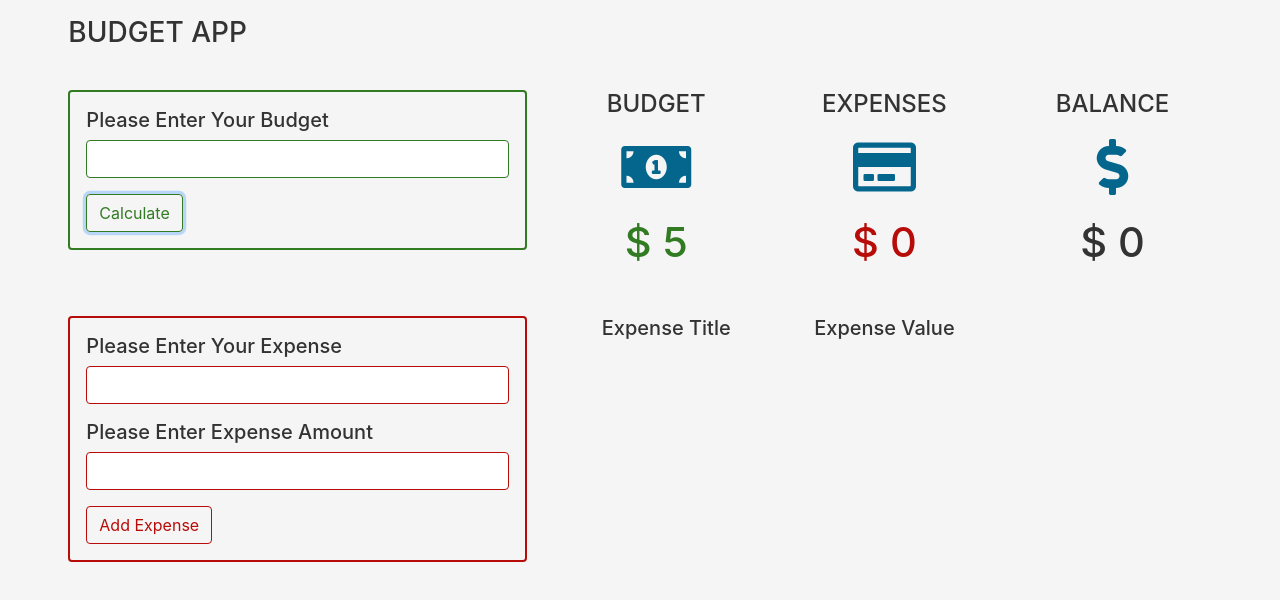
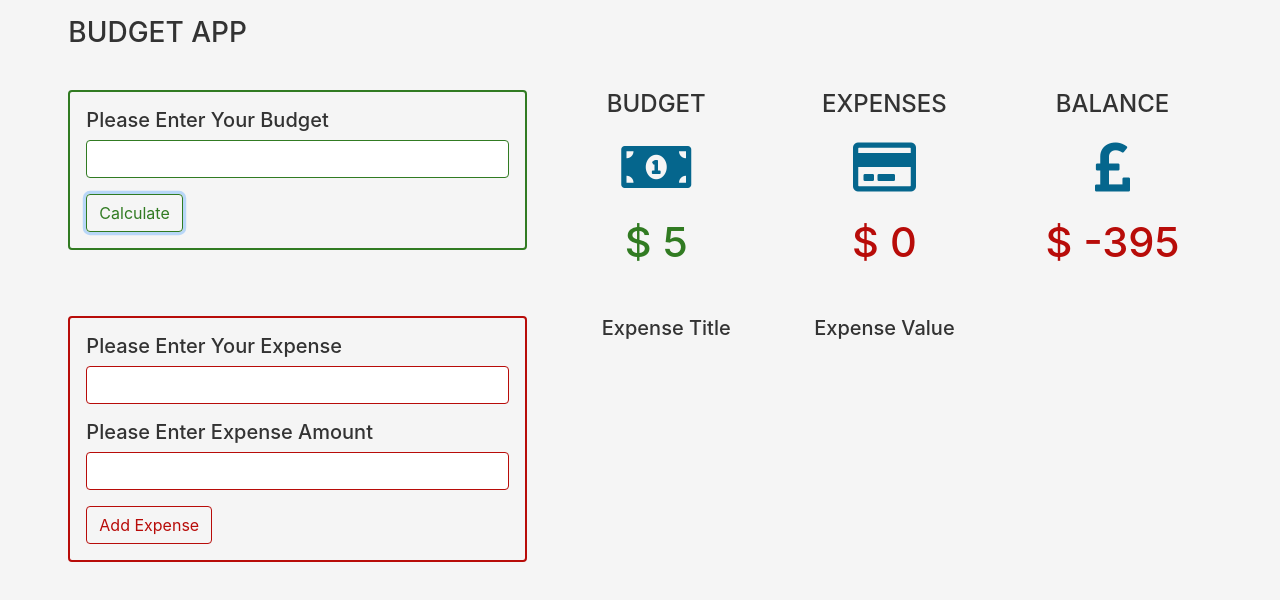
Before and after one commit to timmlaxton/Budget_App, a plain HTML site: page index.html in a window 1280 px wide. Both pictures are taken after typing "5" into the empty fields and a click on the button "Calculate". Drawn offline with Linux system fonts and the light colour scheme.

Commit message:
budgets deducts

```diff
--- a/index.html
+++ b/index.html
@@ -54,7 +54,7 @@
        </div>
        <div class="col-4 text-center">
         <h6 class="text-uppercase info-title">balance</h6>
-        <span class="balance-icon"><i class="fas fa-dollar-sign"></i></span>
+        <span class="balance-icon"><i class="fas fa-pound-sign"></i></span>
         <h4 class="text-uppercase mt-2 balance" id="balance"> <span>$ </span><span id="balance-amount">0</span></h4>
        </div>
       </div>
--- a/js/app.js
+++ b/js/app.js
@@ -32,9 +32,22 @@ submitBudgetForm(){
   }
   showBalance(){
     const expense = this.totalExpense();
+    const total = parseInt(this.budgetAmount.textContent) - expense;
+    this.balanceAmount.textContent = total;
+    if(total < 0){
+      this.balance.classList.remove('showGreen', 'showBlack');
+      this.balance.classList.add("showRed");
+    } else if(total > 0) {
+      this.balance.classList.remove('showRed', 'showBlack');
+      this.balance.classList.add("showGreen");
+    } else if (total === 0) {
+      this.balance.classList.remove('showRed', 'showGreen');
+      this.balance.classList.add("showBlack");
+    }
   }
   totalExpense(){
-
+    let total = 400
+    return total;
   }
 }
 
```
